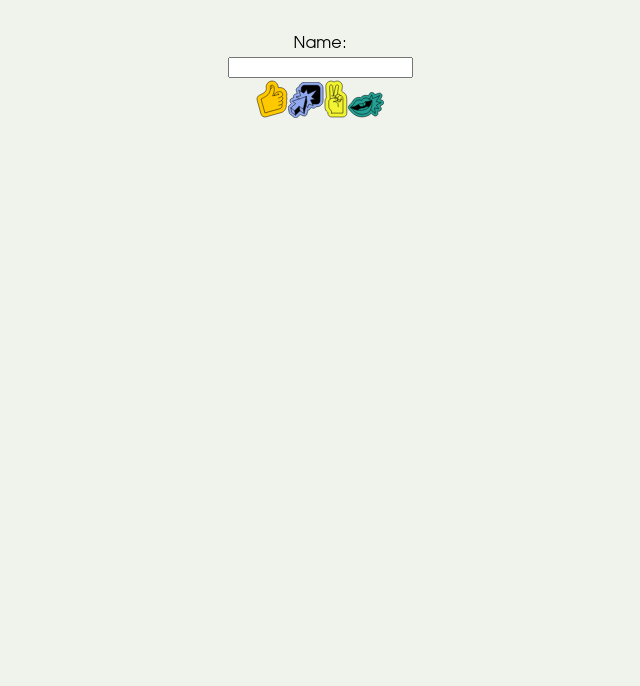
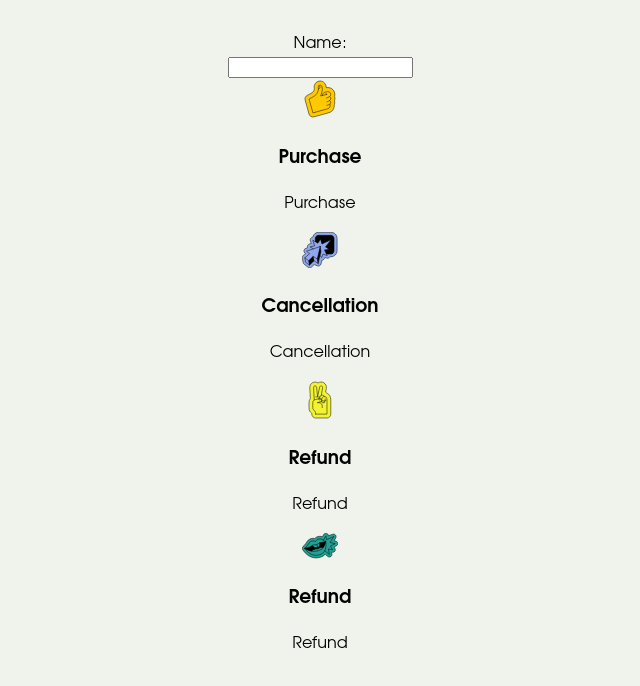
Before and after one commit to MauFrontier/gumroad-email-marketing-prototype, a React (Vite) app: page / in a window 1280 px wide. Shown: the top 686 px of the page, without its empty margins (320-960 px from the left). Built offline with nearby package versions, Linux system fonts and the light colour scheme.

Commit message:
feat: Display each trigger's name and short description

```diff
--- a/src/features/EmailMarketing/EmailTargeting/TriggerSelection/TriggerSelection.tsx
+++ b/src/features/EmailMarketing/EmailTargeting/TriggerSelection/TriggerSelection.tsx
@@ -27,11 +27,11 @@ const TriggerSelection = () => {
   return (
     <div data-testid="TriggerSelection">
       {triggers.map(trigger => (
-        <Sticker
-          key={trigger.name}
-          uri={trigger.stickerURI}
-          label={trigger.name}
-        />
+        <div key={trigger.name}>
+          <Sticker uri={trigger.stickerURI} label={trigger.name} />
+          <h3>{trigger.name}</h3>
+          <p>{trigger.shortDescription}</p>
+        </div>
       ))}
     </div>
   );
```
